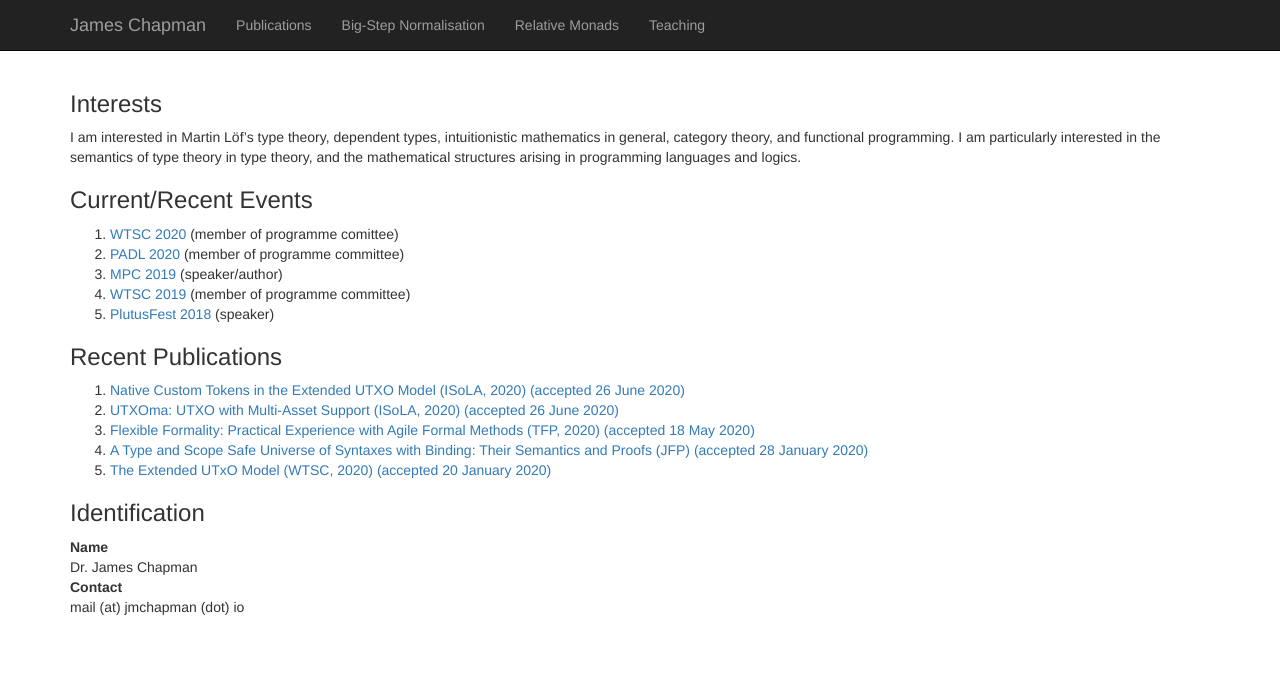
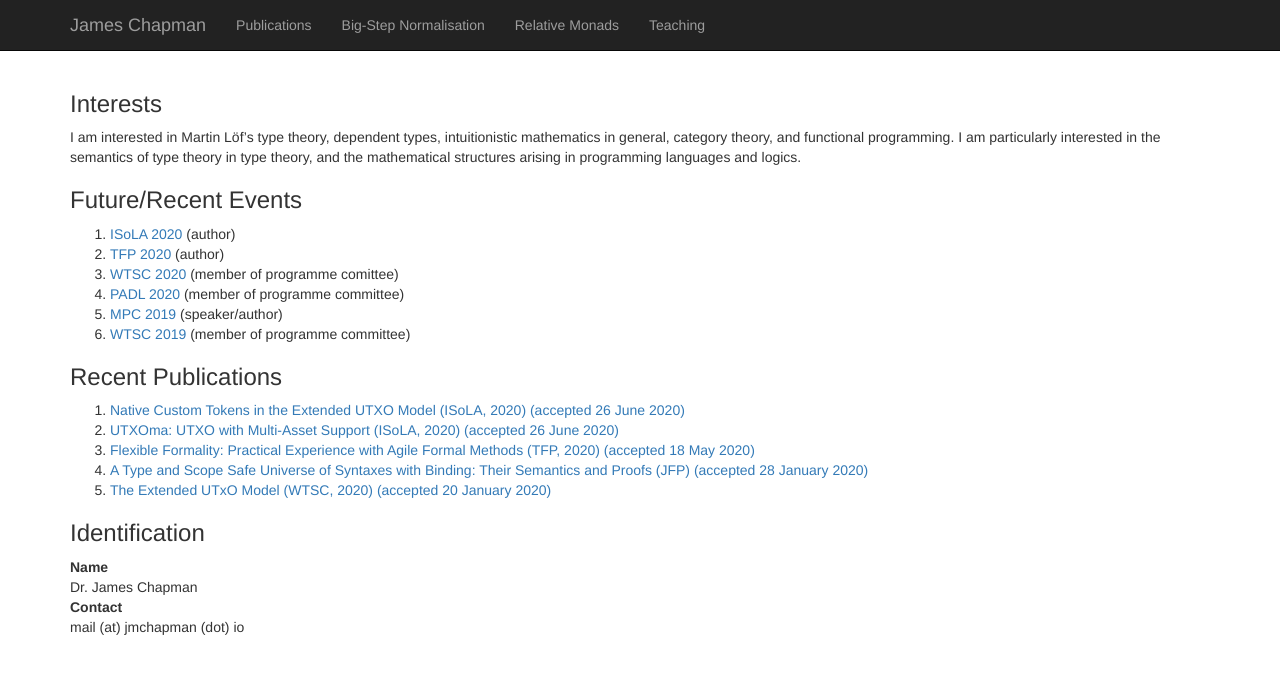
Before and after one commit to jmchapman/jmchapman.github.io, a Jekyll site: the page built from index.html, in a window 1280 px wide. Shown: the top 674 px of the page. Built offline with Jekyll 4.4.1, drawn with Linux system fonts in a browser that asks for light colours; nearby versions of some CDN libraries.

Commit message:
Update index.html

```diff
--- a/index.html
+++ b/index.html
@@ -13,13 +13,15 @@ title: James Chapman
     </p>
   </article>
   <article>
-    <h3>Current/Recent Events</h3>
+    <h3>Future/Recent Events</h3>
     <ol>
+      <li><a href="http://isola-conference.org/isola2020/">ISoLA 2020</a> (author)</li>
+      <li><a href="http://www.cse.chalmers.se/~rjmh/tfp/">TFP 2020</a> (author)</li>
       <li><a href="https://fc20.ifca.ai/wtsc/">WTSC 2020</a> (member of programme comittee)</li>
       <li><a href="https://popl20.sigplan.org/home/PADL-2020">PADL 2020</a> (member of programme committee)</li>
       <li><a href="https://www.cs.nott.ac.uk/~pszgmh/mpc19.html">MPC 2019</a> (speaker/author)</li>
       <li><a href="https://fc19.ifca.ai/wtsc/">WTSC 2019</a> (member of programme committee)</li>
-      <li><a href="https://plutusfest.io">PlutusFest 2018</a> (speaker)</li>
+
     </ol>
   </article>
   <article>
```
